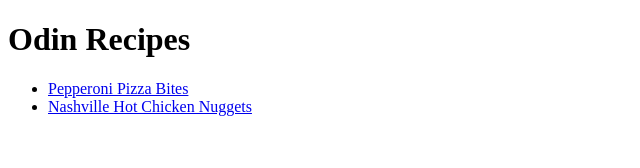
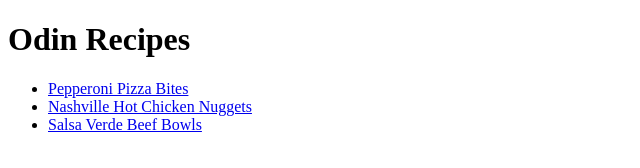
Before and after one commit to baogiaha/odin-recipes, a plain HTML site: page index.html in a window 1280 px wide. Shown: the whole page, without its empty margins (0-640 px from the left). Drawn offline with Linux system fonts and the light colour scheme.

Commit message:
Added beef-bowls.html (BB.html) to recipes dir and linked BB.html to index.html

```diff
--- a/index.html
+++ b/index.html
@@ -10,6 +10,7 @@
             <ul>
                 <li><a href="./recipes/pepperoni-pizza-bites.html">Pepperoni Pizza Bites</a></li>
                 <li><a href="./recipes/chicken-nuggets.html">Nashville Hot Chicken Nuggets</a></li>
+                <li><a href="./recipes/beef-bowls.html">Salsa Verde Beef Bowls</a></li>
             </ul>
 
         </body>
```
Also changed, not shown: images/beef-bowl.jpeg (added), recipes/beef-bowls.html (added).
